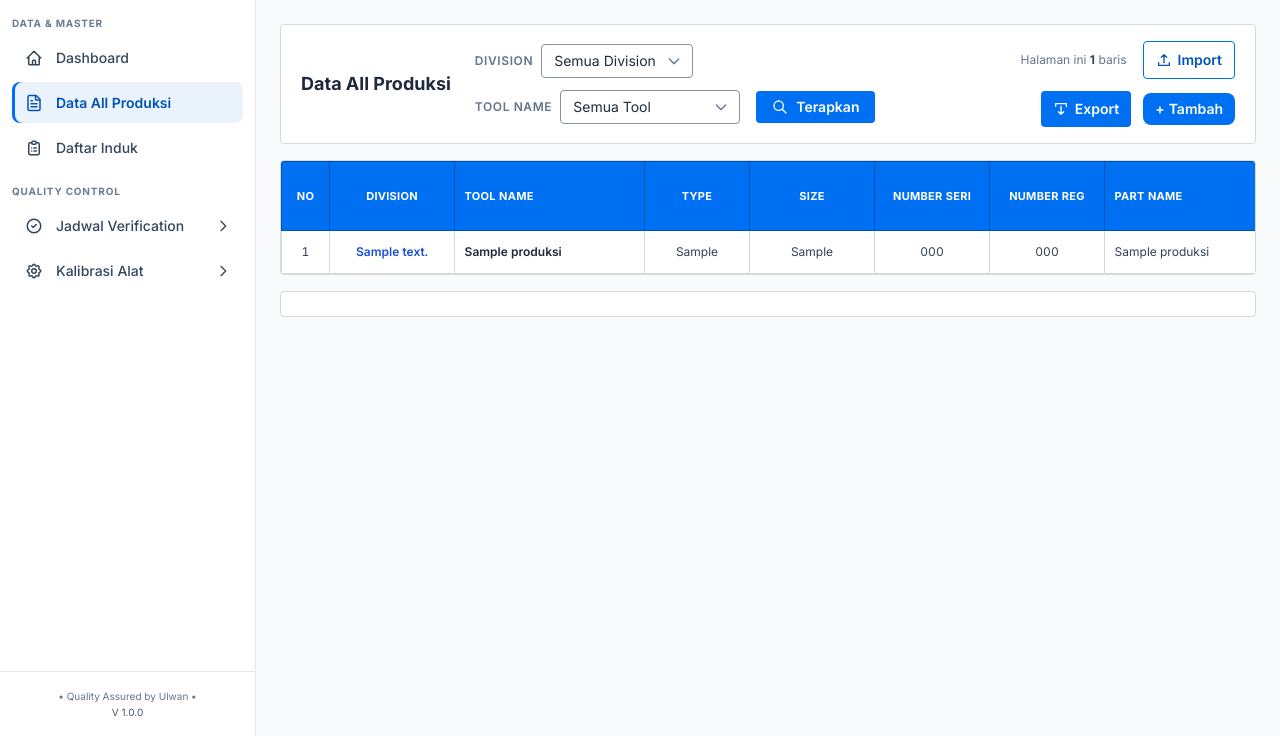
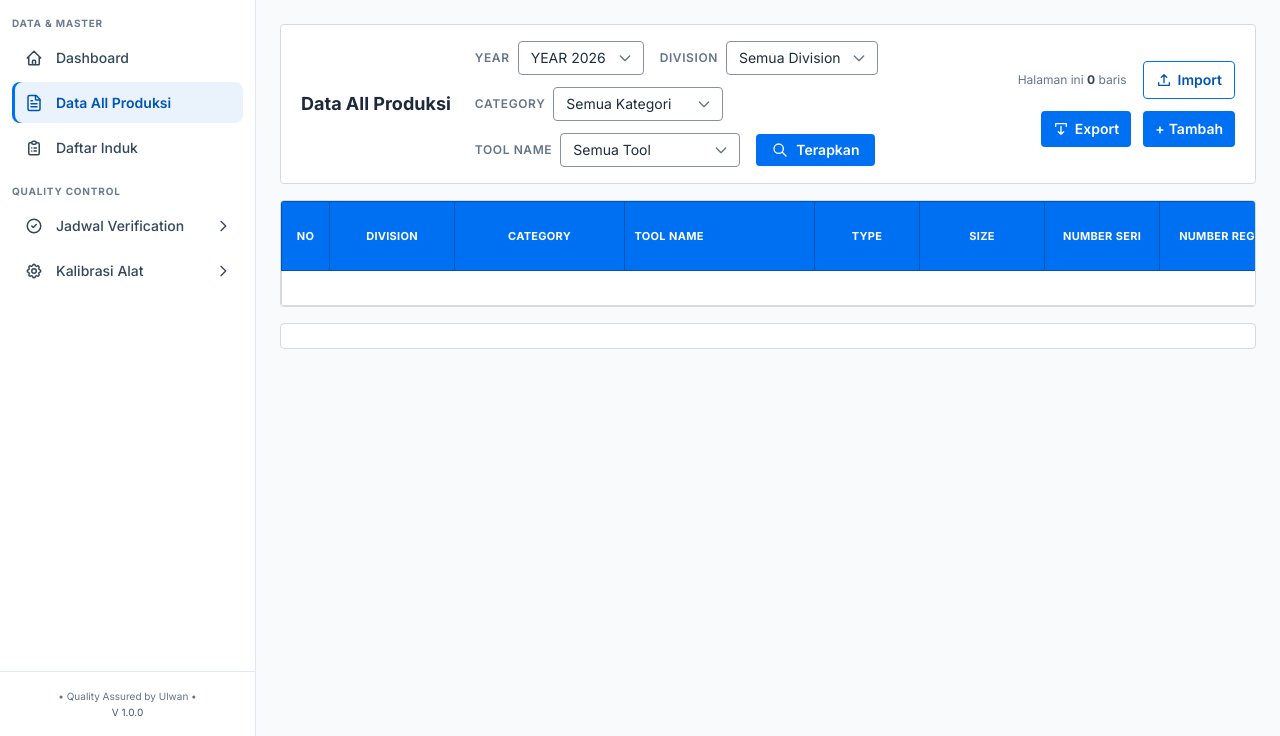
Before and after one commit to ulwnhfzh/ModuleQualityControl, a Laravel app: page /data-all-produksi in a window 1280 px wide. Shown: the part 64-800 px from the top of the page. Run offline with Laravel 12, Linux system fonts and the light colour scheme; a user stored in the database is signed in; data comes from the database, SQL or seed files in the repository; tables that the repository leaves empty hold one stand-in row (values such as "Sample post"); style sheets or scripts are compiled from the project's sources; parts of the project's set-up code (start-up, migrations or seed data) failed here and were passed over; some libraries are stand-ins or nearby versions.

Commit message:
feat: tambah kolom category & year di ProductionData + update import/export/view + test

```diff
--- a/app/Http/Controllers/ProductionDataController.php
+++ b/app/Http/Controllers/ProductionDataController.php
@@ -12,25 +12,48 @@ use Illuminate\Support\Facades\DB;
 
 class ProductionDataController extends Controller
 {
+    private const DIVISIONS = [
+        'QA 1', 'QA 1.2', 'QA 2', 'QA INC', 'QA INSP',
+        'PPIC 1', 'PPIC 2', 'LINE SCC', 'P1', 'P2',
+        'P3', 'P5', 'P6', 'P7', 'P8', 'ENG', 'NISSHO',
+    ];
+
     public function index(Request $request)
     {
-        $divisionList = [
-            'QA 1', 'QA 1.2', 'QA 2', 'QA INC', 'QA INSP',
-            'PPIC 1', 'PPIC 2', 'LINE SCC', 'P1', 'P2',
-            'P3', 'P5', 'P6', 'P7', 'P8', 'ENG', 'NISSHO'
-        ];
+        $filters = $request->validate([
+            'year' => 'nullable|integer|between:2000,2100',
+        ]);
 
+        $divisionList = self::DIVISIONS;
+        $selectedYear = (int) ($filters['year'] ?? date('Y'));
+        $yearOptions = $this->yearOptions($selectedYear);
         $selectedDivision = $request->get('division', 'ALL');
+        $selectedCategory = $request->get('category', 'ALL');
         $searchTool = $request->get('tool_name');
+        $categories = ProductionData::query()
+            ->where('year', $selectedYear)
+            ->where('is_year_template', false)
+            ->whereNotNull('category')
+            ->distinct()
+            ->orderBy('category')
+            ->pluck('category');
 
         if ($selectedDivision !== 'ALL' && !in_array($selectedDivision, $divisionList)) {
             $selectedDivision = 'ALL';
         }
+        if ($selectedCategory !== 'ALL' && ! $categories->contains($selectedCategory)) {
+            $selectedCategory = 'ALL';
+        }
 
-        $query = ProductionData::query();
+        $query = ProductionData::query()
+            ->where('year', $selectedYear)
+            ->where('is_year_template', false);
 
         if ($selectedDivision !== 'ALL') {
             $query->where('division', $selectedDivision);
+        }
+        if ($selectedCategory !== 'ALL') {
+            $query->where('category', $selectedCategory);
         }
 
         $toolNameQuery = clone $query;
@@ -44,21 +67,36 @@ class ProductionDataController extends Controller
             $query->where('tool_name', $searchTool);
         }
 
-        $data = $query->orderBy($selectedDivision === 'ALL' ? 'division' : 'id', 'asc')
-            ->orderBy('id', 'asc')
-            ->simplePaginate(100)
-            ->withQueryString();
+        if ($selectedDivision === 'ALL') {
+            $divisionOrder = implode(' ', array_map(
+                fn (int $position): string => 'WHEN ? THEN ' . $position,
+                array_keys($divisionList),
+            ));
+            $query->orderByRaw(
+                'CASE division ' . $divisionOrder . ' ELSE ' . count($divisionList) . ' END',
+                $divisionList,
+            );
+        }
 
-        return view('production-data.index', compact('data', 'divisionList', 'selectedDivision', 'toolNameList', 'searchTool'));
+        $data = $query->orderBy('id')->simplePaginate(100)->withQueryString();
+
+        return view('production-data.index', compact('data', 'divisionList', 'selectedDivision', 'selectedCategory', 'categories', 'toolNameList', 'searchTool', 'selectedYear', 'yearOptions'));
     }
 
     public function getToolsByDivision(Request $request)
     {
         $division = $request->get('division');
-        $query = ProductionData::query();
+        $year = (int) $request->get('year', date('Y'));
+        $query = ProductionData::query()
+            ->where('year', $year)
+            ->where('is_year_template', false);
 
         if ($division && $division !== 'ALL') {
             $query->where('division', $division);
+        }
+        $category = $request->get('category');
+        if ($category && $category !== 'ALL') {
+            $query->where('category', $category);
         }
 
         $tools = $query->whereNotNull('tool_name')
@@ -72,16 +110,22 @@ class ProductionDataController extends Controller
 
     public function create()
     {
-        $divisionList = ['QA 1', 'QA 1.2', 'QA 2', 'QA INC', 'QA INSP', 'PPIC 1', 'PPIC 2', 'LINE SCC', 'P1', 'P2', 'P3', 'P5', 'P6', 'P7', 'P8', 'ENG', 'NISSHO'];
-        return view('production-data.create', compact('divisionList'));
+        $divisionList = self::DIVISIONS;
+        $selectedYear = (int) old('year', request()->get('year', date('Y')));
+        $yearOptions = $this->yearOptions($selectedYear);
+
+        return view('production-data.create', compact('divisionList', 'selectedYear', 'yearOptions'));
     }
 
     public function store(Request $request)
     {
         $validated = $request->validate([
-            'division' => 'required|string', 'tool_name' => 'required|string', 'type' => 'required|string', 'size' => 'required|string',
+            'division' => 'required|string', 'category' => 'required|string|max:255', 'year' => 'required|integer|between:2000,2100',
+            'tool_name' => 'required|string', 'type' => 'required|string', 'size' => 'required|string',
             'number_seri' => 'nullable|string', 'number_reg' => 'nullable|string', 'part_name' => 'nullable|string', 'part_number' => 'nullable|string', 'note' => 'nullable|string',
         ]);
+        $validated['category'] = $this->normalizeProductionCategory($validated['category']);
+        $validated['is_year_template'] = false;
 
         // Ambil input bulan apa adanya (bisa angka atau teks)
         $months = ['jan','feb','mar','apr','may','jun','jul','aug','sep','oct','nov','dec'];
@@ -93,23 +137,33 @@ class ProductionDataController extends Controller
         InternalVerificationSchedule::syncForProductionRow($productionRow);
 
         if ($request->input('save_mode') === 'another') {
-            return redirect()->route('data-all-produksi.create')->with('success', 'Data berhasil disimpan.');
+            return redirect()->route('data-all-produksi.create', ['year' => $validated['year']])->with('success', 'Data berhasil disimpan.');
         }
-        return redirect()->route('data-all-produksi.index', ['division' => $request->division])->with('success', 'Data berhasil ditambahkan.');
+        return redirect()->route('data-all-produksi.index', [
+            'division' => $request->division,
+            'year' => $validated['year'],
+        ])->with('success', 'Data berhasil ditambahkan.');
     }
 
     public function edit(ProductionData $dataAllProduksi)
     {
-        $divisionList = ['QA 1', 'QA 1.2', 'QA 2', 'QA INC', 'QA INSP', 'PPIC 1', 'PPIC 2', 'LINE SCC', 'P1', 'P2', 'P3', 'P5', 'P6', 'P7', 'P8', 'ENG', 'NISSHO'];
-        return view('production-data.edit', ['item' => $dataAllProduksi, 'divisionList' => $divisionList]);
+        $divisionList = self::DIVISIONS;
+        $selectedYear = (int) old('year', $dataAllProduksi->year);
+        $yearOptions = $this->yearOptions($selectedYear);
+
+        return view('production-data.edit', compact('dataAllProduksi', 'divisionList', 'selectedYear', 'yearOptions'))
+            ->with('item', $dataAllProduksi);
     }
 
     public function update(Request $request, ProductionData $dataAllProduksi)
     {
         $validated = $request->validate([
-            'division' => 'required|string', 'tool_name' => 'required|string', 'type' => 'required|string', 'size' => 'required|string',
+            'division' => 'required|string', 'category' => 'required|string|max:255', 'year' => 'required|integer|between:2000,2100',
+            'tool_name' => 'required|string', 'type' => 'required|string', 'size' => 'required|string',
             'number_seri' => 'nullable|string', 'number_reg' => 'nullable|string', 'part_name' => 'nullable|string', 'part_number' => 'nullable|string', 'note' => 'nullable|string',
         ]);
+        $validated['category'] = $this->normalizeProductionCategory($validated['category']);
+        $validated['is_year_template'] = false;
 
         $months = ['jan','feb','mar','apr','may','jun','jul','aug','sep','oct','nov','dec'];
         foreach ($months as $month) {
@@ -118,37 +172,100 @@ class ProductionDataController extends Controller
 
         $dataAllProduksi->update($validated);
         InternalVerificationSchedule::syncForProductionRow($dataAllProduksi->fresh());
-        return redirect()->route('data-all-produksi.index', ['division' => $request->division])->with('success', 'Data berhasil diperbarui.');
+        return redirect()->route('data-all-produksi.index', [
+            'division' => $request->division,
+            'year' => $validated['year'],
+        ])->with('success', 'Data berhasil diperbarui.');
     }
 
     public function destroy(ProductionData $dataAllProduksi)
     {
         $division = $dataAllProduksi->division;
+        $year = $dataAllProduksi->year;
         $dataAllProduksi->delete();
-        return redirect()->route('data-all-produksi.index', ['division' => $division])->with('success', 'Data berhasil dihapus.');
+        return redirect()->route('data-all-produksi.index', ['division' => $division, 'year' => $year])->with('success', 'Data berhasil dihapus.');
     }
 
     public function export(Request $request)
     {
+        $filters = $request->validate([
+            'year' => 'nullable|integer|between:2000,2100',
+        ]);
         $division = $request->get('division', 'ALL');
-        $filename = $division === 'ALL' ? 'data-all-produksi-semua-divisi-' . date('Ymd') . '.xlsx' : 'data-produksi-' . str_replace(' ', '-', strtolower($division)) . '-' . date('Ymd') . '.xlsx';
-        return Excel::download(new ProductionDataExport($division), $filename);
+        $category = $request->get('category');
+        if ($category === 'ALL') {
+            $category = null;
+        }
+        $year = (int) ($filters['year'] ?? date('Y'));
+        $filename = $division === 'ALL'
+            ? "data-all-produksi-{$year}-semua-divisi-" . date('Ymd') . '.xlsx'
+            : 'data-produksi-' . str_replace(' ', '-', strtolower($division)) . "-{$year}-" . date('Ymd') . '.xlsx';
+
+        return Excel::download(new ProductionDataExport($division, $category, $year), $filename);
     }
 
-    public function importForm() { return view('production-data.import'); }
+    public function importForm(Request $request)
+    {
+        $selectedYear = (int) old('year', $request->get('year', date('Y')));
+        $categories = ProductionData::query()
+            ->where('is_year_template', false)
+            ->whereNotNull('category')
+            ->distinct()
+            ->orderBy('category')
+            ->pluck('category');
+        $yearOptions = $this->yearOptions($selectedYear);
+
+        return view('production-data.import', compact('categories', 'selectedYear', 'yearOptions'));
+    }
 
     public function importStore(Request $request)
     {
-        $request->validate(['file' => 'required|mimes:xlsx,xls,csv|max:5120']);
+        $validated = $request->validate([
+            'file' => 'required|mimes:xlsx,xls,csv|max:5120',
+            'category' => 'required|string|max:255',
+            'year' => 'required|integer|between:2000,2100',
+        ]);
         try {
             $filePath = $request->file('file')->getRealPath();
-            DB::transaction(function () use ($filePath, $request): void {
-                Excel::import(new ProductionDataImport($filePath), $request->file('file'));
+            $import = new ProductionDataImport($filePath, $validated['category'], (int) $validated['year']);
+            if ($import->getSelectedSheetCount() === 0) {
+                throw new \RuntimeException('Workbook tidak memiliki sheet division yang dikenali untuk Data Produksi. Tidak ada data yang diimpor.');
+            }
+
+            DB::transaction(function () use ($import, $request): void {
+                Excel::import($import, $request->file('file'));
+                if ($import->getImportedCount() === 0) {
+                    throw new \RuntimeException('Tidak ada baris alat yang dapat dipetakan dari workbook.');
+                }
                 InternalVerificationSchedule::syncAllProductionRows();
             });
-            return redirect()->route('data-all-produksi.index')->with('success', 'Data berhasil di-import!');
+            return redirect()->route('data-all-produksi.index', ['year' => $validated['year']])->with('success', 'Data berhasil di-import!');
         } catch (\Exception $e) {
             return back()->with('error', 'Gagal import: ' . $e->getMessage());
         }
     }
+
+    /**
+     * @return array<int, int>
+     */
+    private function yearOptions(?int $selectedYear = null): array
+    {
+        $currentYear = (int) date('Y');
+        $years = range($currentYear, 2014);
+        if ($selectedYear !== null && ! in_array($selectedYear, $years, true)) {
+            $years[] = $selectedYear;
+            rsort($years);
+        }
+
+        return $years;
+    }
+
+    private function normalizeProductionCategory(string $category): string
+    {
+        if (preg_match('/^DATA ALAT UKUR ALL PRODUKSI(?:\s+TAHUN\s+20\d{2})?$/i', trim($category)) === 1) {
+            return 'DATA ALAT UKUR ALL PRODUKSI';
+        }
+
+        return trim($category);
+    }
 }
--- a/app/Models/ProductionData.php
+++ b/app/Models/ProductionData.php
@@ -12,9 +12,14 @@ class ProductionData extends Model
     protected $table = 'data_all_produksis';
 
     protected $fillable = [
-        'division', 'tool_name', 'type', 'size', 'number_seri', 'number_reg',
+        'division', 'category', 'year', 'is_year_template', 'tool_name', 'type', 'size', 'number_seri', 'number_reg',
         'part_name', 'part_number', 'jan', 'feb', 'mar', 'apr', 'may', 'jun',
         'jul', 'aug', 'sep', 'oct', 'nov', 'dec', 'note'
+    ];
+
+    protected $casts = [
+        'year' => 'integer',
+        'is_year_template' => 'boolean',
     ];
 
     public function resultStatus(string $month): ?string
--- a/resources/views/production-data/index.blade.php
+++ b/resources/views/production-data/index.blade.php
@@ -11,6 +11,16 @@
 
             <!-- Form Filter dengan Tombol Terapkan -->
             <form id="filter-form" method="GET" action="{{ route('data-all-produksi.index') }}" class="flex flex-wrap items-center gap-x-4 gap-y-3">
+                <div class="flex items-center gap-2">
+                    <label for="year-select" class="text-xs font-semibold text-slate-500 uppercase tracking-wider whitespace-nowrap mb-0 leading-none">YEAR</label>
+                    <div class="w-full sm:w-auto min-w-[110px]">
+                        <select id="year-select" name="year" onchange="this.form.submit()" class="w-full rounded-lg border-slate-300 bg-white px-3 py-1.5 text-sm focus:ring-blue-500 focus:border-blue-500">
+                            @foreach($yearOptions as $year)
+                                <option value="{{ $year }}" {{ $selectedYear === $year ? 'selected' : '' }}>YEAR {{ $year }}</option>
+                            @endforeach
+                        </select>
+                    </div>
+                </div>
 
                 <!-- Filter Division -->
                 <div class="flex items-center gap-2">
@@ -20,6 +30,18 @@
                             <option value="ALL" {{ $selectedDivision === 'ALL' ? 'selected' : '' }}>Semua Division</option>
                             @foreach($divisionList as $division)
                                 <option value="{{ $division }}" {{ $selectedDivision === $division ? 'selected' : '' }}>{{ $division }}</option>
+                            @endforeach
+                        </select>
+                    </div>
+                </div>
+
+                <div class="flex items-center gap-2">
+                    <label for="category-select" class="text-xs font-semibold text-slate-500 uppercase tracking-wider whitespace-nowrap mb-0 leading-none">CATEGORY</label>
+                    <div class="w-full sm:w-auto min-w-[170px]">
+                        <select id="category-select" name="category" class="w-full rounded-lg border-slate-300 bg-white px-3 py-1.5 text-sm focus:ring-blue-500 focus:border-blue-500">
+                            <option value="ALL" {{ $selectedCategory === 'ALL' ? 'selected' : '' }}>Semua Kategori</option>
+                            @foreach($categories as $category)
+                                <option value="{{ $category }}" {{ $selectedCategory === $category ? 'selected' : '' }}>{{ $category }}</option>
                             @endforeach
                         </select>
                     </div>
@@ -49,9 +71,9 @@
         <!-- KANAN: Total dan Tombol Aksi -->
         <div class="flex items-center gap-2 sm:gap-3 flex-wrap justify-end">
             <p class="text-xs text-slate-500 mr-1">Halaman ini <span class="font-bold text-slate-700">{{ $data->count() }}</span> baris</p>
-            <a href="{{ route('data-all-produksi.import.form') }}" class="inline-flex items-center gap-1.5 whitespace-nowrap rounded border border-blue-600 bg-white px-2.5 py-1.5 text-[11px] font-semibold text-blue-700 transition hover:bg-blue-50 sm:px-3 sm:py-2 sm:text-sm">@include('components.icons.import') Import</a>
-            <a href="{{ route('data-all-produksi.export', ['division' => $selectedDivision]) }}" class="inline-flex items-center gap-1.5 whitespace-nowrap rounded bg-blue-600 px-2.5 py-1.5 text-[11px] font-semibold text-white transition hover:bg-blue-700 sm:px-3 sm:py-2 sm:text-sm">@include('components.icons.export') Export</a>
-            <a href="{{ route('data-all-produksi.create') }}" class="bg-black text-white rounded-lg font-semibold hover:bg-gray-800 transition inline-flex items-center gap-1 whitespace-nowrap px-3 py-1.5 text-xs sm:text-sm"><span>+</span> Tambah</a>
+            <a href="{{ route('data-all-produksi.import.form', ['year' => $selectedYear]) }}" class="inline-flex items-center gap-1.5 whitespace-nowrap rounded border border-blue-600 bg-white px-2.5 py-1.5 text-[11px] font-semibold text-blue-700 transition hover:bg-blue-50 sm:px-3 sm:py-2 sm:text-sm">@include('components.icons.import') Import</a>
+            <a href="{{ route('data-all-produksi.export', ['division' => $selectedDivision, 'category' => $selectedCategory, 'year' => $selectedYear]) }}" class="inline-flex items-center gap-1.5 whitespace-nowrap rounded bg-blue-600 px-2.5 py-1.5 text-[11px] font-semibold text-white transition hover:bg-blue-700 sm:px-3 sm:py-2 sm:text-sm">@include('components.icons.export') Export</a>
+            <a href="{{ route('data-all-produksi.create', ['year' => $selectedYear]) }}" class="inline-flex items-center justify-center gap-1 whitespace-nowrap rounded bg-black px-2.5 py-1.5 text-[11px] font-semibold text-white transition hover:bg-gray-800 sm:px-3 sm:py-2 sm:text-sm"><span>+</span> Tambah</a>
         </div>
     </div>
 </div>
@@ -63,7 +85,7 @@
             <colgroup>
                 <col style="width:48px">
                 @if($selectedDivision === 'ALL')<col style="width:125px">@endif
-                <col style="width:190px"><col style="width:105px"><col style="width:125px">
+                <col style="width:170px"><col style="width:190px"><col style="width:105px"><col style="width:125px">
                 <col style="width:115px"><col style="width:115px"><col style="width:180px"><col style="width:170px">
                 @for($monthColumn = 0; $monthColumn < 12; $monthColumn++)<col style="width:64px">@endfor
                 <col style="width:220px"><col style="width:128px">
@@ -74,6 +96,7 @@
                     @if($selectedDivision === 'ALL')
                         <th rowspan="2" class="sticky-col border border-slate-600 px-2 py-3 text-center align-middle bg-blue-800" style="left:48px">Division</th>
                     @endif
+                    <th rowspan="2" class="border border-slate-600 px-2 py-3 align-middle">Category</th>
                     <th rowspan="2" class="border border-slate-600 px-2 py-3 text-left align-middle">Tool Name</th>
                     <th rowspan="2" class="border border-slate-600 px-2 py-3 align-middle">Type</th>
                     <th rowspan="2" class="border border-slate-600 px-2 py-3 align-middle">Size</th>
@@ -110,6 +133,7 @@
                             <td class="sticky-col border border-slate-200 px-2 py-3 {{ $hasNg ? 'bg-rose-100' : ($index % 2 ? 'bg-slate-50' : 'bg-white') }} font-semibold text-blue-700" style="left:48px">{{ $item->division }}</td>
                         @endif
 
+                        <td class="border border-slate-200 px-2 py-3">{{ $item->category ?: '-' }}</td>
                         <td class="border border-slate-200 px-2 py-3 text-left font-semibold text-slate-800"><span class="block truncate" title="{{ $item->tool_name }}">{{ $item->tool_name }}</span></td>
                         <td class="border border-slate-200 px-2 py-3">{{ $item->type }}</td>
                         <td class="border border-slate-200 px-2 py-3">{{ $item->size }}</td>
@@ -146,7 +170,7 @@
                     </tr>
                 @empty
                     <tr>
-                        <td colspan="{{ $selectedDivision === 'ALL' ? '23' : '22' }}" class="px-4 py-12 text-center text-slate-500">
+                        <td colspan="{{ $selectedDivision === 'ALL' ? '24' : '23' }}" class="px-4 py-12 text-center text-slate-500">
                             Belum ada data untuk pencarian ini.
                         </td>
                     </tr>
@@ -164,7 +188,9 @@
 <script>
     document.addEventListener('DOMContentLoaded', function () {
         const divisionSelect = document.getElementById('division-select');
+        const categorySelect = document.getElementById('category-select');
         const toolSelect = document.getElementById('tool-select');
+        const yearSelect = document.getElementById('year-select');
         if (!divisionSelect || !toolSelect) return;
 
         divisionSelect.addEventListener('change', async function () {
@@ -175,6 +201,8 @@
             try {
                 const url = new URL(@json(route('data-all-produksi.get-tools')), window.location.origin);
                 url.searchParams.set('division', division);
+                if (categorySelect) url.searchParams.set('category', categorySelect.value);
+                if (yearSelect) url.searchParams.set('year', yearSelect.value);
                 const response = await fetch(url, { headers: { 'Accept': 'application/json' } });
                 if (!response.ok) throw new Error('Request gagal');
 
```
Also changed, not shown: app/Exports/ProductionDataExport.php (+41 -32 lines), app/Imports/ProductionDataImport.php (+148 -28 lines), resources/views/production-data/create.blade.php (+12 -0 lines), resources/views/production-data/edit.blade.php (+13 -1 lines), resources/views/production-data/import.blade.php (+24 -2 lines), tests/Feature/ProductionDataTest.php (added, +158 -0 lines), database/migrations/2026_11_16_090000_add_category_to_production_data_table.php (added), database/migrations/2026_11_16_140000_add_year_to_production_data_table.php (added).
